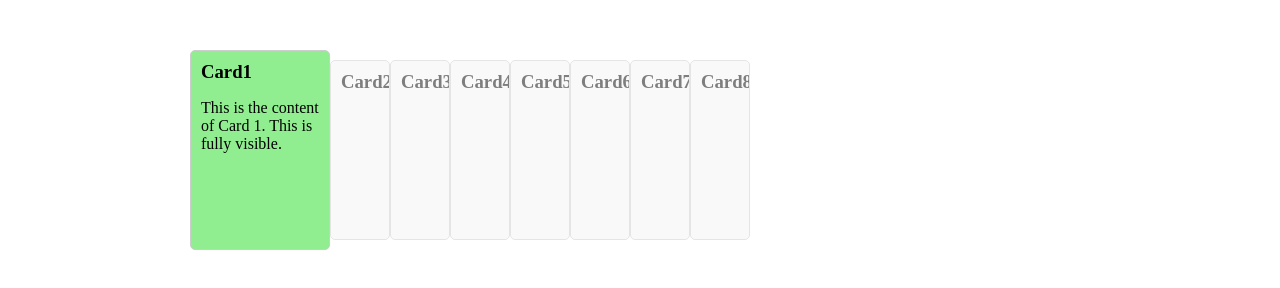
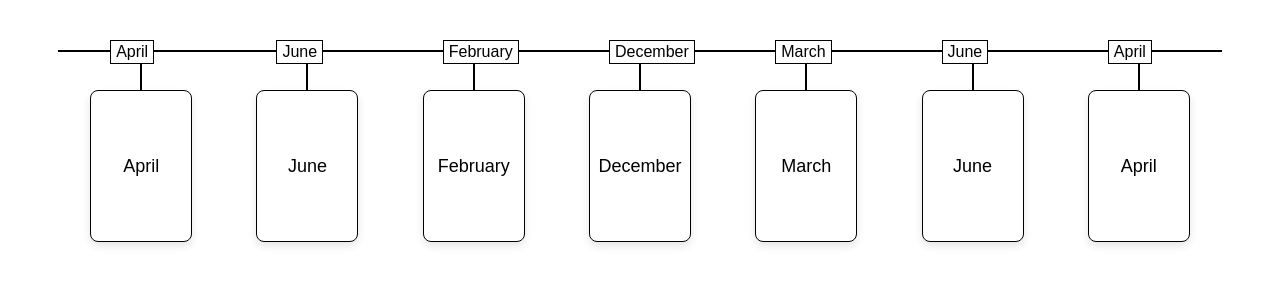
Before and after one commit to aakashrajput116/Deck-of-Card, a plain HTML site: page index.html in a window 1280 px wide. Drawn offline with Linux system fonts and the light colour scheme.

Commit message:
Update index.html
Added tree connecting month cards

```diff
--- a/index.html
+++ b/index.html
@@ -3,110 +3,118 @@
 <head>
     <meta charset="UTF-8">
     <meta name="viewport" content="width=device-width, initial-scale=1.0">
-    <title>Document</title>
-    <script>
-        function activateCard(card) {
-    // Remove active class from all cards
-    var cards = document.querySelectorAll('.card');
-    cards.forEach(function(c) {
-        c.classList.remove('active');
-    });
+    <title>Dynamic Tree with Cards</title>
+    <style>
+       .map{
+margin: 50px;
+        }
+        .tree-wrapper {
+            display: flex;
+            flex-direction: column;
+            align-items: center;
+            position: relative;
+        }
 
-    // Add active class to clicked card
-    card.classList.add('active');
-}
+        .tree-container {
+            display: flex;
+            justify-content: space-around;
+            align-items: flex-start;
+            position: relative;
+            width: 100%;
+        }
 
-    </script>
+        .horizontal-line {
+            width: 100%; /* Adjust this to change the length of the top line */
+            height: 2px;
+            background-color: black;
+            position: absolute;
+            top: 0;
+            left: 0;
+        }
+
+        .tree-line {
+            height: 40px;
+            width: 2px;
+            background-color: black;
+            position: relative;
+            margin-left: 20px;
+            margin-right: 20px;
+        }
+
+        .card-container {
+            display: flex;
+            justify-content: space-around;
+        }
+
+        .card {
+            width: 100px;
+            height: 150px;
+            background-color: white;
+            border: 1px solid black;
+            display: flex;
+            justify-content: center;
+            align-items: center;
+            font-size: 18px;
+            font-family: Arial, sans-serif;
+            box-shadow: 0 4px 8px rgba(0, 0, 0, 0.1);
+            border-radius: 8px;
+        }
+
+        .label {
+            position: absolute;
+            top: -10px;
+            left: -30px;
+            background-color: white;
+            padding: 2px 5px;
+            border: 1px solid black;
+            font-family: Arial, sans-serif;
+        }
+    </style>
 </head>
-<style>
-    .card-container {
-    display: flex;
-    justify-content: flex-start;
-    width: 900px;
-    height: 200px;
-    margin: 50px auto;
-    overflow: hidden; /* Ensures that overflow is hidden */
-}
+<body>
+<div class="map">
+<div class="tree-wrapper">
+    <!-- Horizontal line connecting nodes -->
+    <div class="horizontal-line"></div>
 
-.card {
-    flex: 0 0 60px; /* Inactive cards take up 60px width */
-    height: 90%;
-    background-color: #f4f4f4;
-    border: 1px solid #ccc;
-    padding: 10px;
-    box-sizing: border-box;
-    transition: width 0.5s ease, opacity 0.5s ease;
-    cursor: pointer;
-    overflow: hidden;
-    opacity: 0.5;
-    z-index: 1;
-    border-radius: 5px;
-    margin: 10px 0;
-}
+    <!-- Tree container to hold vertical lines and labels -->
+    <div id="tree-container" class="tree-container"></div>
+</div>
+<div id="card-container" class="card-container"></div>
+</div>
+<script>
+    // Sample data for tree nodes and corresponding cards
+    const treeData = [
+        { id: 1, label: 'April', cardContent: 'April' },
+        { id: 2, label: 'June', cardContent: 'June' },
+        { id: 3, label: 'February', cardContent: 'February' },
+        { id: 4, label: 'December', cardContent: 'December' },
+        { id: 4, label: 'March', cardContent: 'March' },
+        { id: 4, label: 'June', cardContent: 'June' },
+        { id: 4, label: 'April', cardContent: 'April' },
+    ];
 
-.card h3 {
-    margin: 0;
-}
+    // Function to create the tree structure
+    function createTree(treeData) {
+        const treeContainer = document.getElementById('tree-container');
+        const cardContainer = document.getElementById('card-container');
 
-.card .content {
-    display: none;
-}
+        treeData.forEach(node => {
+            // Create the tree node with label
+            const treeNode = document.createElement('div');
+            treeNode.classList.add('tree-line');
+            treeNode.innerHTML = `<div class="label">${node.label}</div>`;
+            treeContainer.appendChild(treeNode);
 
-.card.active {
-    flex: 0 0 140px; /* Active card takes up 140px width */
-    opacity: 1;
-    z-index: 4;
-    background-color: lightgreen;
-    height: 100%;
-    margin: 0;
-}
-
-.card.active .content {
-    display: block;
-}
-
-/* Adjust positioning of inactive cards */
-.card:not(.active) {
-    transform: translateX(0 px);
-
-}
-
-</style>
-<body>
-    <div class="card-container">
-        <div class="card active" onclick="activateCard(this)">
-            <h3>Card1</h3>
-            <p class="content">This is the content of Card 1. This is fully visible.</p>
-        </div>
-        <div class="card" onclick="activateCard(this)">
-            <h3>Card2</h3>
-            <p class="content">This is the content of Card 2. This is partially visible.</p>
-        </div>
-        <div class="card" onclick="activateCard(this)">
-            <h3>Card3</h3>
-            <p class="content">This is the content of Card 3. This is partially visible.</p>
-        </div>
-        <div class="card" onclick="activateCard(this)">
-            <h3>Card4</h3>
-            <p class="content">This is the content of Card 4. This is partially visible.</p>
-        </div>
-        <div class="card" onclick="activateCard(this)">
-            <h3>Card5</h3>
-            <p class="content">This is the content of Card 5. This is partially visible.</p>
-        </div>
-        <div class="card" onclick="activateCard(this)">
-            <h3>Card6</h3>
-            <p class="content">This is the content of Card 6. This is partially visible.</p>
-        </div>
-        <div class="card" onclick="activateCard(this)">
-            <h3>Card7</h3>
-            <p class="content">This is the content of Card 7. This is partially visible.</p>
-        </div>
-        <div class="card" onclick="activateCard(this)">
-            <h3>Card8</h3>
-            <p class="content">This is the content of Card 8. This is partially visible.</p>
-        </div>
-    </div>
-
+            // Create the corresponding card
+            const card = document.createElement('div');
+            card.classList.add('card');
+            card.textContent = node.cardContent;
+            cardContainer.appendChild(card);
+        });
+    }
+    // Initialize the tree and cards
+    createTree(treeData);
+</script>
 </body>
 </html>
```
